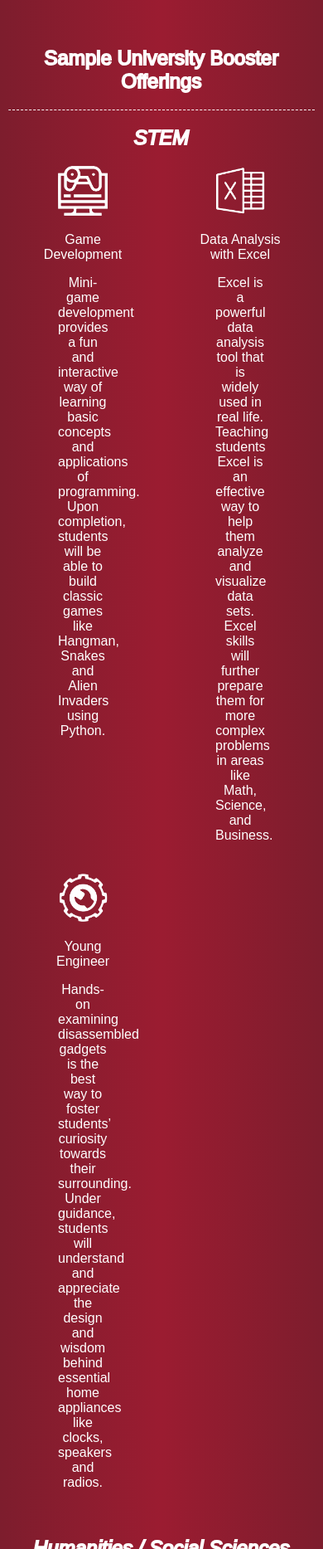
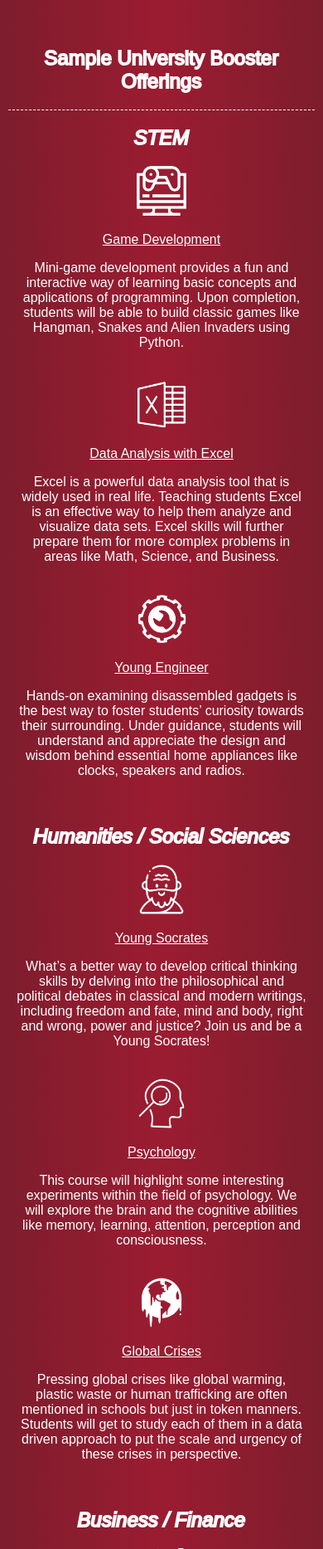
Before and after one commit to Pi-31415/EdTech, a PHP site: page / in a window 390 px wide. Shown: the part 4633-6500 px from the top of the page at 83% size. Run offline with PHP 8.4, Linux system fonts and the light colour scheme; some libraries are stand-ins or nearby versions; some web fonts are replaced.

Commit message:
icons complete

```diff
--- a/css/style.css
+++ b/css/style.css
@@ -162,6 +162,7 @@
   padding: 0px;
   margin-left: 0px;
   margin-right: 0px;
+  text-decoration: underline;
 }
 
 .subject-taster-description {
@@ -286,7 +287,7 @@
   }
 
   .grid-container--tutorial-3 div {
-    width: 200px;
+    width: 90vw;
   }
 
   .grid-container-2, .grid-container-2-form, .grid-container-3, .grid-container-4 {
@@ -297,7 +298,7 @@
   }
 
   .grid-container--tutorial-3 {
-    grid-template-columns: auto auto;
+    grid-template-columns: auto;
   }
 
   .grid-container-2 div, .grid-container-2-form div, .grid-container-3 div, .grid-container-4 div {
@@ -369,20 +370,20 @@
   }
 
   .grid-container--tutorial-3 {
-    grid-template-columns: auto auto;
-    margin-left: 50px;
-    margin-right: 50px;
+    grid-template-columns: auto;
+    margin-left: auto;
+    margin-right: auto;
   }
 }
 @media screen and (max-width: 450px) {
   .grid-container--tutorial-3 {
-    grid-template-columns: auto auto;
-    margin-left: 5px;
-    margin-right: 5px;
+    grid-template-columns: auto;
+    margin-left: auto;
+    margin-right: auto;
   }
 
   .grid-container--tutorial-3 div {
-    width: 100px;
+    width: 100vw;
   }
 }
 #particles-js canvas {
--- a/css/style.sass
+++ b/css/style.sass
@@ -155,6 +155,7 @@
 	padding:0px
 	margin-left: 0px
 	margin-right: 0px
+	text-decoration: underline
 
 .subject-taster-description
 	font-size: 0.8em
@@ -266,7 +267,7 @@
 		display: none
 
 	.grid-container--tutorial-3 div
-		width: 200px
+		width: 90vw
 
 	.grid-container-2,.grid-container-2-form,.grid-container-3,.grid-container-4
 		grid-template-columns: auto
@@ -275,7 +276,7 @@
 		padding-right: 50px
 
 	.grid-container--tutorial-3
-		grid-template-columns: auto auto
+		grid-template-columns: auto
 
 	.grid-container-2 div,.grid-container-2-form div,.grid-container-3 div,.grid-container-4 div
 		width: 80vw
@@ -332,18 +333,18 @@
 		width: 80vw
 
 	.grid-container--tutorial-3
-		grid-template-columns: auto auto
-		margin-left: 50px
-		margin-right: 50px
+		grid-template-columns: auto
+		margin-left: auto
+		margin-right: auto
 
 @media screen and (max-width: 450px)
 	.grid-container--tutorial-3
-		grid-template-columns: auto auto
-		margin-left: 5px
-		margin-right: 5px
+		grid-template-columns: auto
+		margin-left: auto
+		margin-right: auto
 
 	.grid-container--tutorial-3 div
-		width: 100px
+		width: 100vw
 
 //More general CSS classes
 
--- a/index.html
+++ b/index.html
@@ -490,7 +490,6 @@
                 <div>
                     <img src="img/icon_stock.png" width="60px">
                     <p class="subject-taster-header">Stock Investing
-
                     </p>
                     <p>This course is a step-by-step bottom-up approach teaching students the basics of long-term fundamental investing. Students will work in a group to prepare a stock recommendation as the final project.
                     </p>
```
Also changed, not shown: 1 other file.
